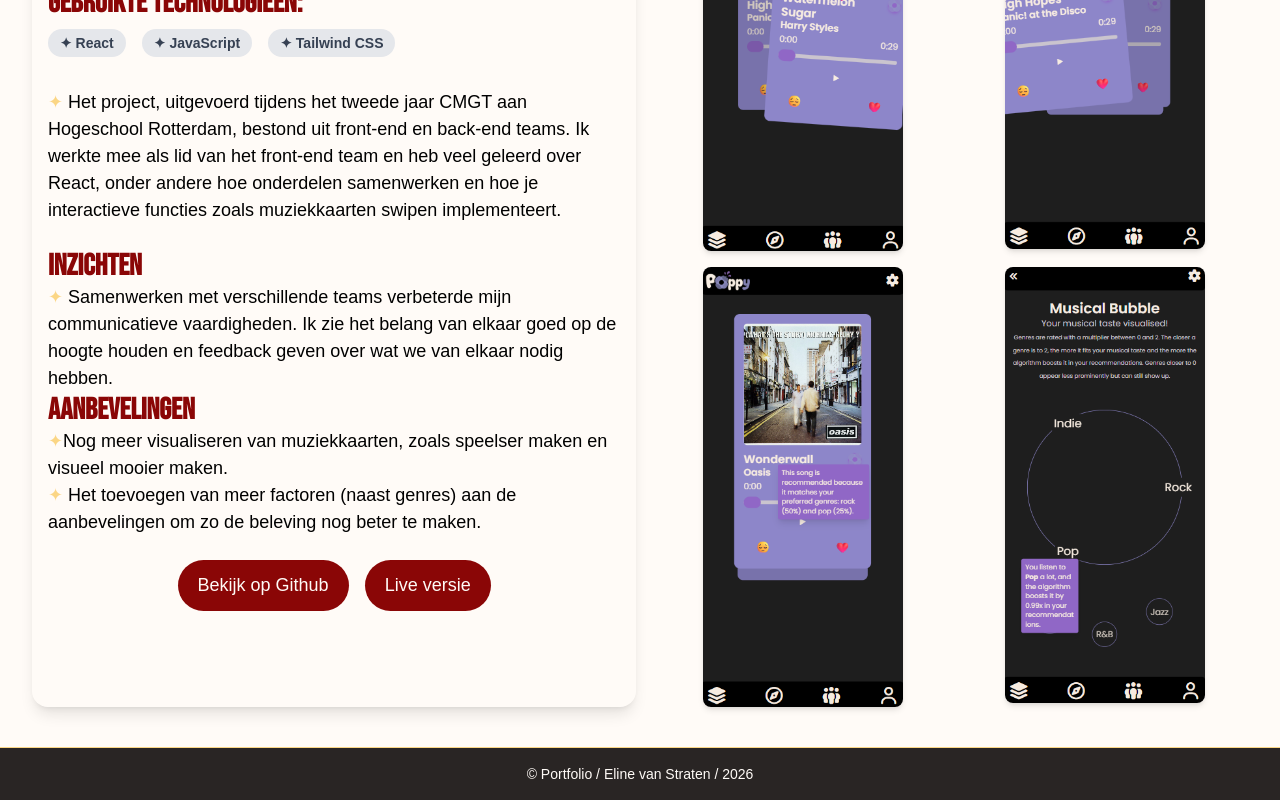
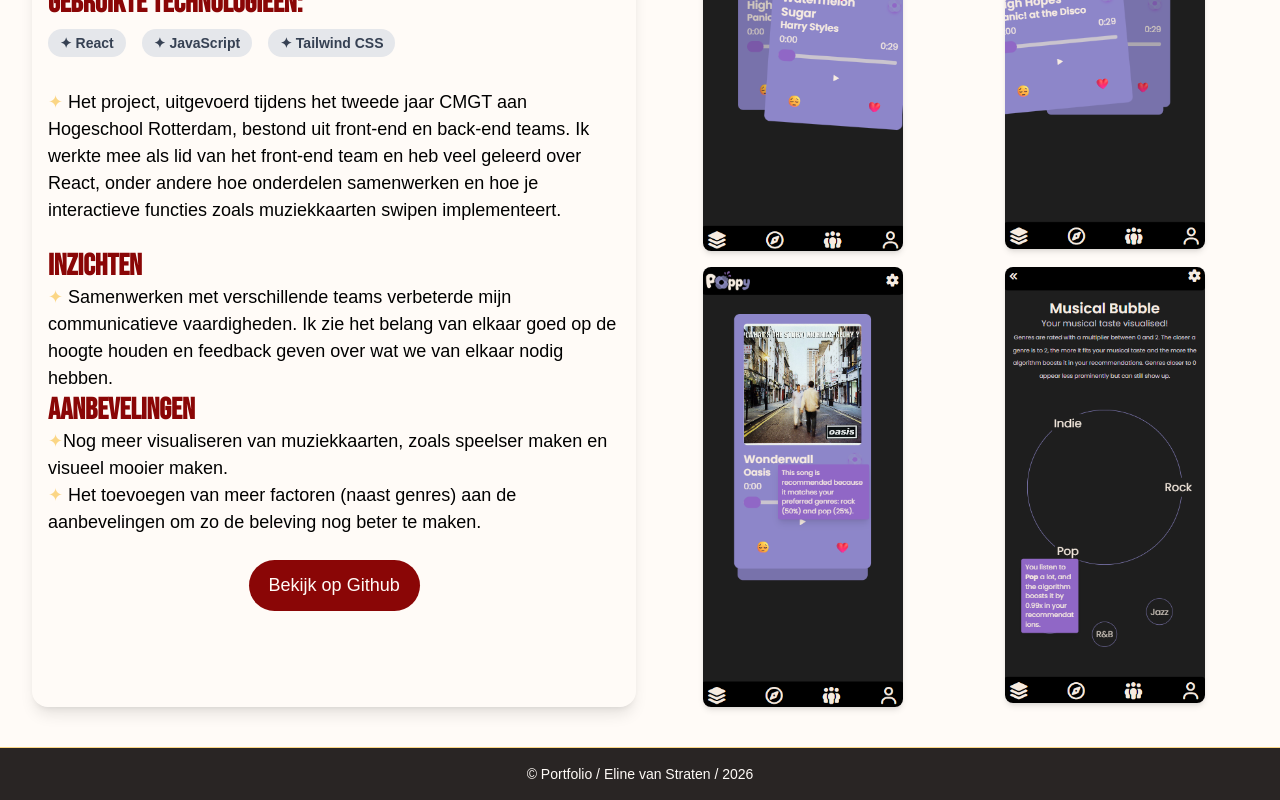
Before and after one commit to eline-vanstraten/eline-vanstraten.github.io, a React (Vite) app: page /poppy in a window 1280 px wide. Shown: the part 355-1155 px from the top of the page. Built offline with nearby package versions, Linux system fonts and the light colour scheme; a web font is replaced by a local one.

Commit message:
REMOVE link that doesnt work anymore

```diff
--- a/src/pages/projects/Poppy.jsx
+++ b/src/pages/projects/Poppy.jsx
@@ -59,9 +59,6 @@
                                rel="noopener noreferrer"
                                className={"inline-block bg-primary rounded-full px-5 py-3 text-body hover:bg-secondary"}>Bekijk
                                 op Github</a>
-                            <a href={"http://145.24.237.244/"} target="_blank" rel="noopener noreferrer"
-                               className={"inline-block bg-primary rounded-full px-5 py-3 text-body hover:bg-secondary"}>Live
-                                versie</a>
                         </div>
 
 
```
